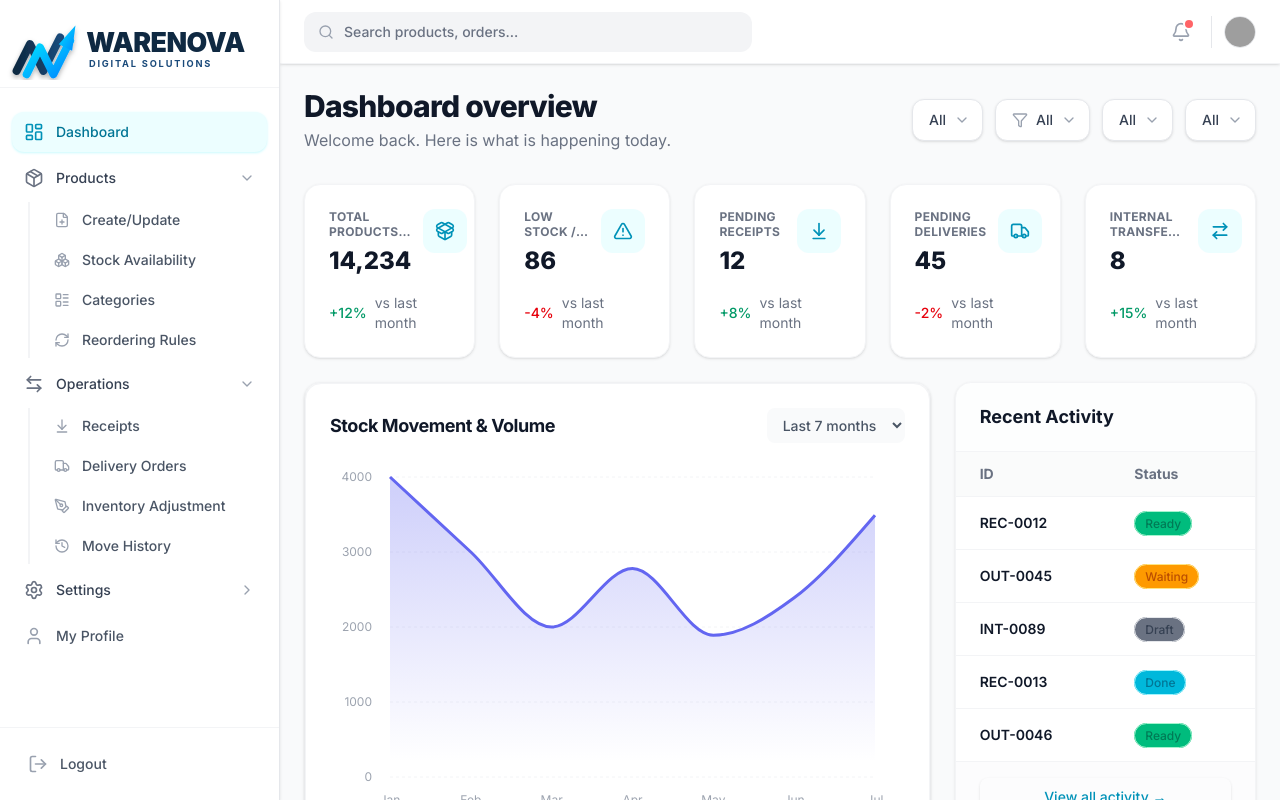
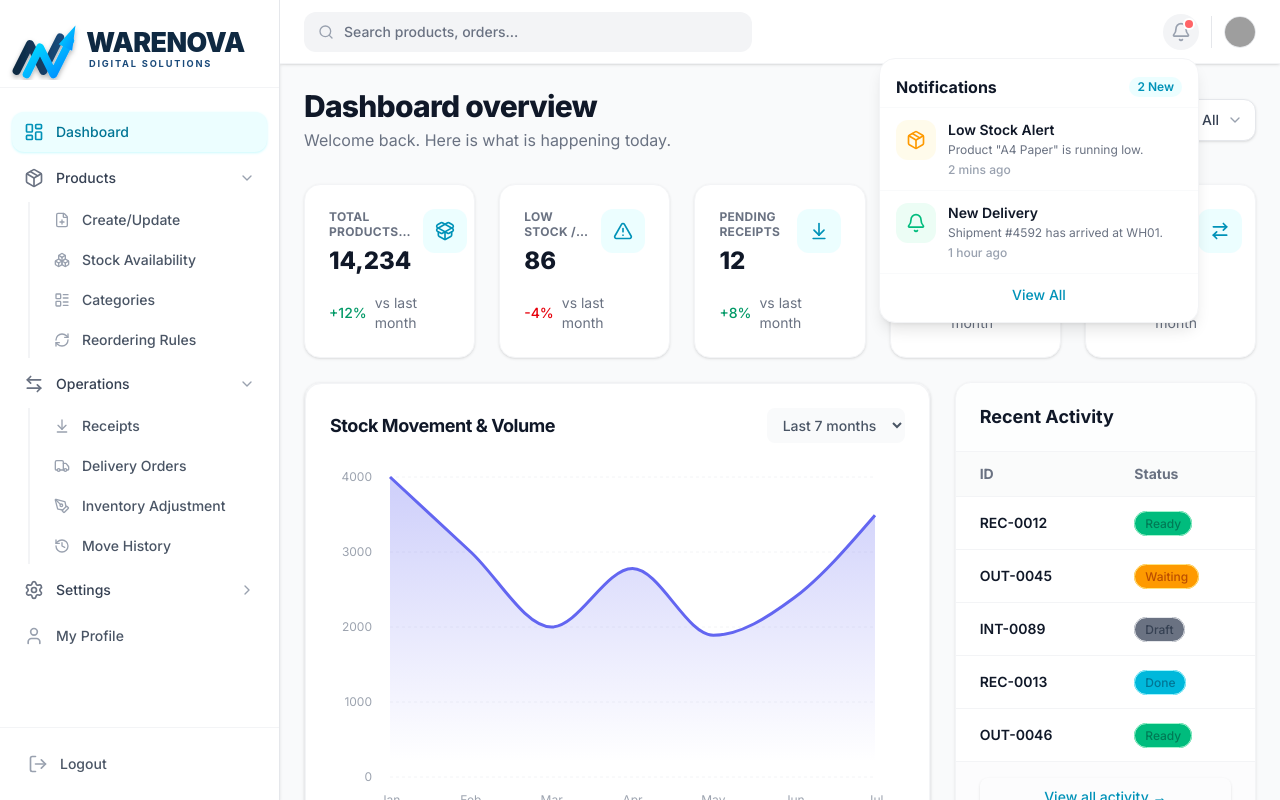
Before and after one commit to utkarshkumarsinghcg-cmyk/OddoXIndus_Hackathon, a React (Vite) app in the folder frontend/: page /dashboard in a window 1280 px wide. Both pictures are taken after a click on the button 1181 px from the left and 31 px from the top of the page. Built offline with nearby package versions, Linux system fonts and the light colour scheme; grey boxes are pictures that could not be loaded.

Commit message:
feat: added interactive dropdowns for notifications and profile in Navbar

```diff
--- a/frontend/src/components/Navbar.jsx
+++ b/frontend/src/components/Navbar.jsx
@@ -1,8 +1,39 @@
-import { Bell, Search, Menu } from 'lucide-react';
+import { useState, useRef, useEffect } from 'react';
+import { Bell, Search, Menu, User, Settings, LogOut, Package } from 'lucide-react';
+import { Link, useNavigate } from 'react-router-dom';
 
 const Navbar = () => {
+  const [showNotifications, setShowNotifications] = useState(false);
+  const [showProfile, setShowProfile] = useState(false);
+  const notificationRef = useRef(null);
+  const profileRef = useRef(null);
+  const navigate = useNavigate();
+
+  // Close dropdowns when clicking outside
+  useEffect(() => {
+    const handleClickOutside = (event) => {
+      if (notificationRef.current && !notificationRef.current.contains(event.target)) {
+        setShowNotifications(false);
+      }
+      if (profileRef.current && !profileRef.current.contains(event.target)) {
+        setShowProfile(false);
+      }
+    };
+    document.addEventListener('mousedown', handleClickOutside);
+    return () => document.removeEventListener('mousedown', handleClickOutside);
+  }, []);
+
+  const handleLogout = () => {
+    navigate('/login');
+  };
+
+  const notifications = [
+    { id: 1, title: 'Low Stock Alert', message: 'Product "A4 Paper" is running low.', time: '2 mins ago', icon: Package, color: 'text-amber-500 bg-amber-50' },
+    { id: 2, title: 'New Delivery', message: 'Shipment #4592 has arrived at WH01.', time: '1 hour ago', icon: Bell, color: 'text-emerald-500 bg-emerald-50' },
+  ];
+
   return (
-    <header className="h-16 bg-white border-b border-gray-100 flex items-center justify-between px-4 sm:px-6 flex-shrink-0 z-10 shadow-sm">
+    <header className="h-16 bg-white border-b border-gray-100 flex items-center justify-between px-4 sm:px-6 flex-shrink-0 z-30 shadow-sm relative">
       <div className="flex items-center flex-1">
         <button className="md:hidden p-2 -ml-2 text-gray-400 hover:text-gray-600 hover:bg-gray-100 rounded-lg transition-colors">
           <Menu className="w-6 h-6" />
@@ -20,17 +51,85 @@ const Navbar = () => {
           </div>
         </div>
       </div>
+
       <div className="flex items-center ml-4 space-x-3">
-        <button className="relative p-2 text-gray-400 hover:text-gray-600 rounded-full hover:bg-gray-100 transition-colors">
+        {/* Notifications Dropdown */}
+        <div className="relative" ref={notificationRef}>
+          <button
+            onClick={() => { setShowNotifications(!showNotifications); setShowProfile(false); }}
+            className={`relative p-2 text-gray-400 hover:text-gray-600 rounded-full hover:bg-gray-100 transition-colors ${showNotifications ? 'bg-gray-100' : ''}`}
+          >
             <Bell className="w-5 h-5" />
-          <span className="absolute top-1.5 right-1.5 block h-2 h-2 w-2 rounded-full bg-red-400 ring-2 ring-white" />
+            <span className="absolute top-1.5 right-1.5 block h-2 w-2 rounded-full bg-red-400 ring-2 ring-white" />
           </button>
-        <div className="pl-3 border-l border-gray-200">
+
+          {showNotifications && (
+            <div className="absolute right-0 mt-2 w-80 bg-white rounded-2xl shadow-lg border border-gray-100 py-2 animate-fade-in origin-top-right z-50">
+              <div className="px-4 py-2 border-b border-gray-50 flex justify-between items-center">
+                <h3 className="font-bold text-gray-900">Notifications</h3>
+                <span className="text-xs font-semibold text-cyan-600 bg-cyan-50 px-2 py-0.5 rounded-full">2 New</span>
+              </div>
+              <div className="max-h-80 overflow-y-auto">
+                {notifications.map((notif) => (
+                  <div key={notif.id} className="px-4 py-3 hover:bg-gray-50 cursor-pointer flex gap-3 transition-colors border-b border-gray-50 last:border-0">
+                    <div className={`p-2 rounded-xl h-10 w-10 flex items-center justify-center flex-shrink-0 ${notif.color}`}>
+                      <notif.icon className="h-5 w-5" />
+                    </div>
+                    <div>
+                      <p className="text-sm font-semibold text-gray-900">{notif.title}</p>
+                      <p className="text-xs text-gray-500 mt-0.5">{notif.message}</p>
+                      <p className="text-xs text-gray-400 mt-1 font-medium">{notif.time}</p>
+                    </div>
+                  </div>
+                ))}
+              </div>
+              <div className="px-4 py-2 border-t border-gray-50 text-center">
+                <button className="text-sm font-medium text-cyan-600 hover:text-cyan-700">View All</button>
+              </div>
+            </div>
+          )}
+        </div>
+
+        {/* Profile Dropdown */}
+        <div className="pl-3 border-l border-gray-200 relative" ref={profileRef}>
+          <button
+            onClick={() => { setShowProfile(!showProfile); setShowNotifications(false); }}
+            className="flex items-center outline-none focus:outline-none"
+          >
             <img
-            className="h-8 w-8 rounded-full border border-gray-200 object-cover cursor-pointer hover:ring-2 hover:ring-cyan-500 hover:ring-offset-2 transition-all"
+              className={`h-8 w-8 rounded-full border border-gray-200 object-cover hover:ring-2 hover:ring-cyan-500 hover:ring-offset-2 transition-all ${showProfile ? 'ring-2 ring-cyan-500 ring-offset-2' : ''}`}
               src="https://images.unsplash.com/photo-1472099645785-5658abf4ff4e?ixlib=rb-1.2.1&auto=format&fit=facearea&facepad=2&w=256&h=256&q=80"
               alt="User avatar"
             />
+          </button>
+
+          {showProfile && (
+            <div className="absolute right-0 mt-3 w-56 bg-white rounded-2xl shadow-lg border border-gray-100 py-1.5 animate-fade-in origin-top-right z-50">
+              <div className="px-4 py-3 border-b border-gray-50 mb-1">
+                <p className="text-sm font-medium text-gray-900">John Doe</p>
+                <p className="text-xs font-medium text-gray-500 truncate">john@warenova.com</p>
+              </div>
+
+              <Link to="/profile" className="flex items-center px-4 py-2 text-sm text-gray-700 hover:bg-gray-50 hover:text-cyan-600 transition-colors mx-1 rounded-lg">
+                <User className="h-4 w-4 mr-3 text-gray-400" />
+                My Profile
+              </Link>
+              <Link to="/settings" className="flex items-center px-4 py-2 text-sm text-gray-700 hover:bg-gray-50 hover:text-cyan-600 transition-colors mx-1 rounded-lg">
+                <Settings className="h-4 w-4 mr-3 text-gray-400" />
+                Account Settings
+              </Link>
+
+              <div className="border-t border-gray-50 my-1"></div>
+
+              <button
+                onClick={handleLogout}
+                className="w-full text-left flex items-center px-4 py-2 text-sm text-red-600 hover:bg-red-50 transition-colors mx-1 rounded-lg"
+              >
+                <LogOut className="h-4 w-4 mr-3 text-red-400" />
+                Logout
+              </button>
+            </div>
+          )}
         </div>
       </div>
     </header>
```
Lines whose indentation alone changed are shown as unchanged.
